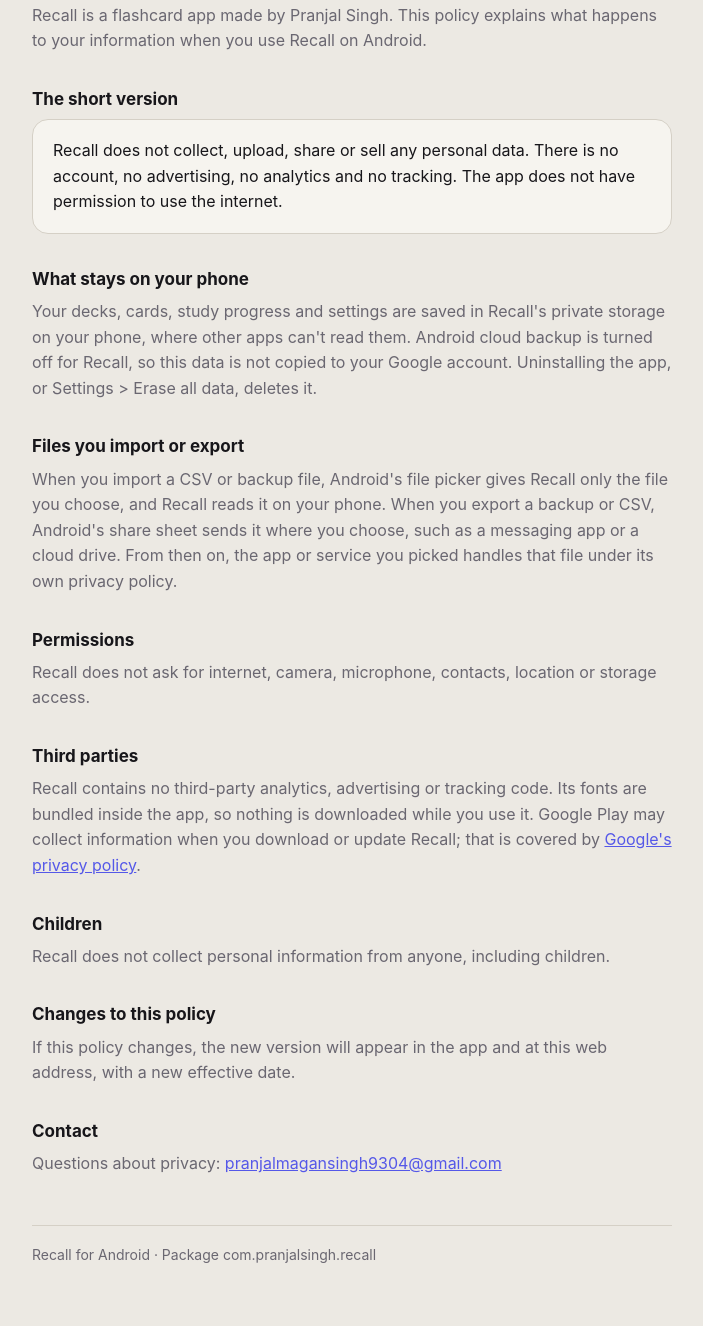
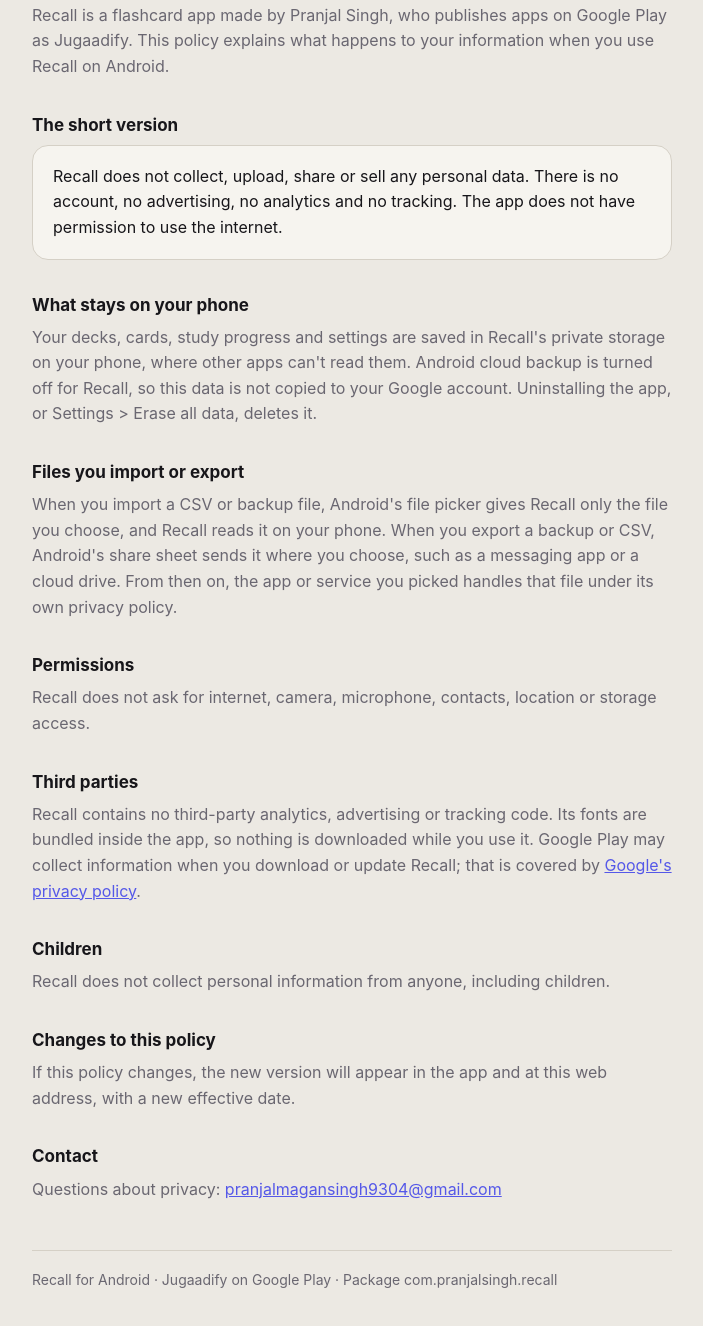
Before and after one commit to pranjalsingh03/recall-privacy, a plain HTML site: page index.html in a window 1280 px wide. Shown: the part 214-1540 px from the top of the page, without its empty margins (288-991 px from the left). Drawn offline with Linux system fonts and the light colour scheme.

Commit message:
Name the Google Play developer account (Jugaadify)

```diff
--- a/index.html
+++ b/index.html
@@ -38,7 +38,7 @@
   <p class="lede">Your cards stay on your phone.</p>
 
   <h2>Who we are</h2>
-  <p>Recall is a flashcard app made by Pranjal Singh. This policy explains what happens to your information when you use Recall on Android.</p>
+  <p>Recall is a flashcard app made by Pranjal Singh, who publishes apps on Google Play as Jugaadify. This policy explains what happens to your information when you use Recall on Android.</p>
 
   <h2>The short version</h2>
   <div class="summary">
@@ -66,7 +66,7 @@
   <h2>Contact</h2>
   <p>Questions about privacy: <a href="mailto:pranjalmagansingh9304@gmail.com">pranjalmagansingh9304@gmail.com</a></p>
 
-  <footer>Recall for Android · Package com.pranjalsingh.recall</footer>
+  <footer>Recall for Android · Jugaadify on Google Play · Package com.pranjalsingh.recall</footer>
 </main>
 </body>
 </html>
```
